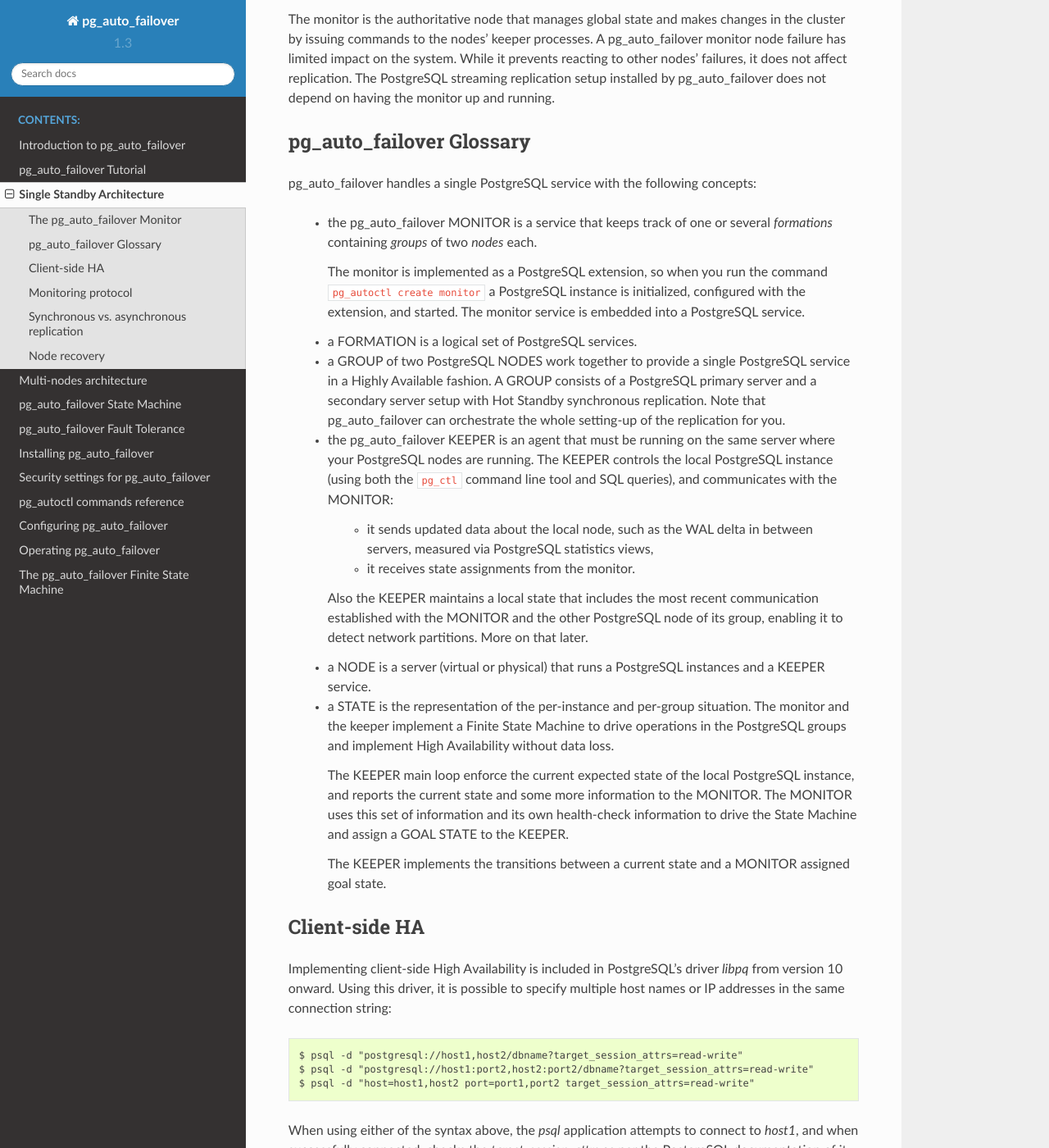
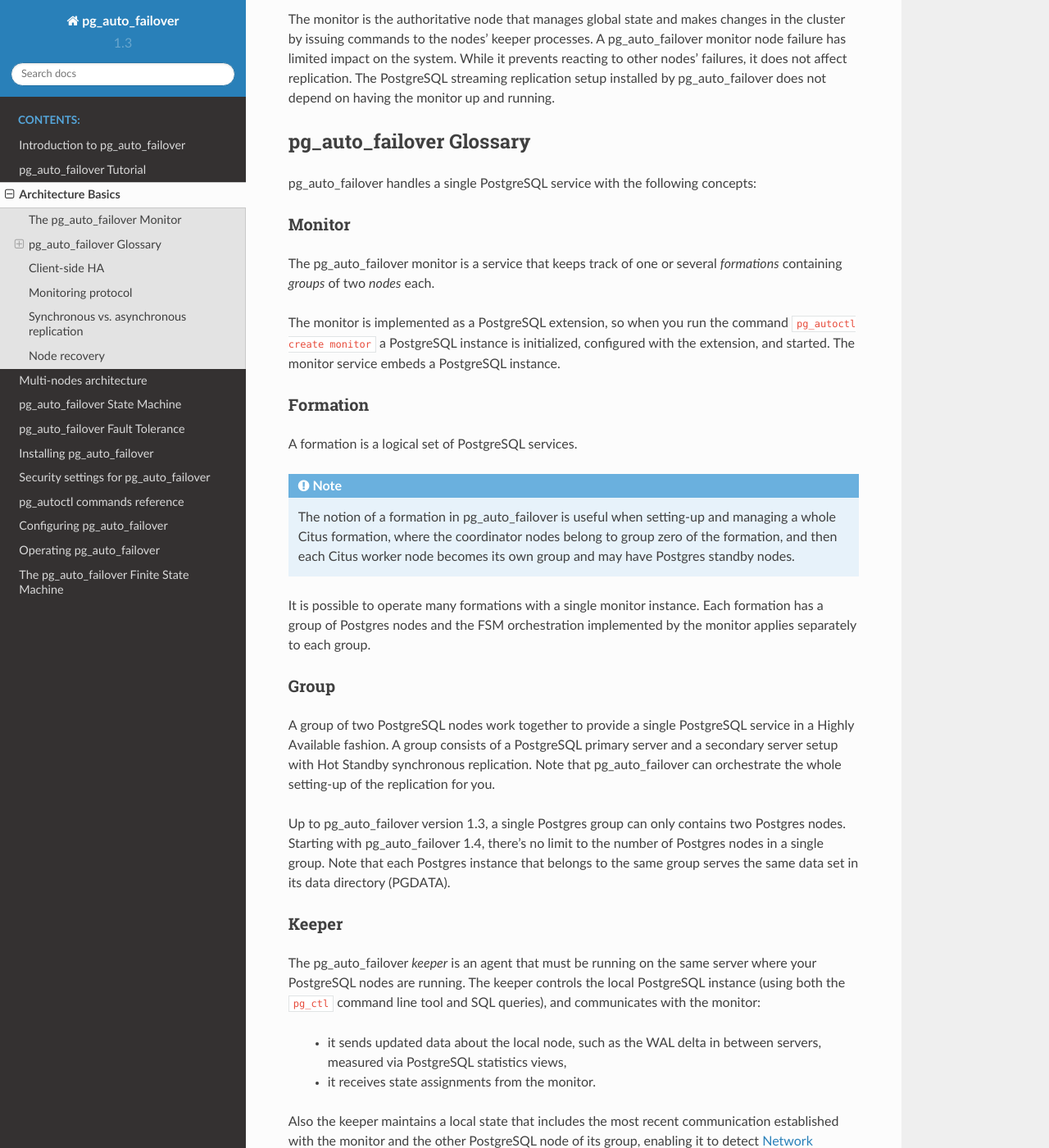
Before and after one commit to hapostgres/pg_auto_failover, a Sphinx documentation site: the page built from docs/architecture.rst, in a window 1280 px wide and 1400 px high, scrolled down 1476 px. Shown: the whole window at 82% size. Built offline with Sphinx 7.4.7 and the Read the Docs theme 2.0.0, drawn with Linux system fonts in a browser that asks for light colours; some of the changed text lies outside the part shown.

Commit message:
Rework the glossary, make entries section headers for direct links.

```diff
--- a/docs/architecture.rst
+++ b/docs/architecture.rst
@@ -1,5 +1,5 @@
-Single Standby Architecture
-===========================
+Architecture Basics
+===================
 
 pg_auto_failover is designed to handle a single PostgreSQL service using three
 nodes, and is resilient to losing any **one** of **three** nodes.
@@ -66,53 +66,105 @@
 
 pg_auto_failover handles a single PostgreSQL service with the following concepts:
 
-  - the pg_auto_failover MONITOR is a service that keeps track of one or several
-    *formations* containing *groups* of two *nodes* each.
+Monitor
+^^^^^^^
 
-    The monitor is implemented as a PostgreSQL extension, so when you run
-    the command ``pg_autoctl create monitor`` a PostgreSQL instance is
-    initialized, configured with the extension, and started. The monitor
-    service is embedded into a PostgreSQL service.
+The pg_auto_failover monitor is a service that keeps track of one or several
+*formations* containing *groups* of two *nodes* each.
 
-  - a FORMATION is a logical set of PostgreSQL services.
+The monitor is implemented as a PostgreSQL extension, so when you run the
+command ``pg_autoctl create monitor`` a PostgreSQL instance is initialized,
+configured with the extension, and started. The monitor service embeds a
+PostgreSQL instance.
 
-  - a GROUP of two PostgreSQL NODES work together to provide a single
-    PostgreSQL service in a Highly Available fashion. A GROUP consists of a
-    PostgreSQL primary server and a secondary server setup with Hot Standby
-    synchronous replication. Note that pg_auto_failover can orchestrate the whole
-    setting-up of the replication for you.
+Formation
+^^^^^^^^^
 
-  - the pg_auto_failover KEEPER is an agent that must be running on the same server
-    where your PostgreSQL nodes are running. The KEEPER controls the local
-    PostgreSQL instance (using both the ``pg_ctl`` command line tool and SQL
-    queries), and communicates with the MONITOR:
+A formation is a logical set of PostgreSQL services.
 
-      - it sends updated data about the local node, such as the WAL delta in
-        between servers, measured via PostgreSQL statistics views,
+.. note::
+   The notion of a formation in pg_auto_failover is useful when setting-up
+   and managing a whole Citus formation, where the coordinator nodes belong
+   to group zero of the formation, and then each Citus worker node becomes
+   its own group and may have Postgres standby nodes.
 
-      - it receives state assignments from the monitor.
+It is possible to operate many formations with a single monitor instance.
+Each formation has a group of Postgres nodes and the FSM orchestration
+implemented by the monitor applies separately to each group.
 
-    Also the KEEPER maintains a local state that includes the most recent
-    communication established with the MONITOR and the other PostgreSQL node
-    of its group, enabling it to detect network partitions. More on that
-    later.
+Group
+^^^^^
 
-  - a NODE is a server (virtual or physical) that runs a PostgreSQL
-    instances and a KEEPER service.
+A group of two PostgreSQL nodes work together to provide a single PostgreSQL
+service in a Highly Available fashion. A group consists of a PostgreSQL
+primary server and a secondary server setup with Hot Standby synchronous
+replication. Note that pg_auto_failover can orchestrate the whole setting-up
+of the replication for you.
 
-  - a STATE is the representation of the per-instance and per-group
-    situation. The monitor and the keeper implement a Finite State Machine
-    to drive operations in the PostgreSQL groups and implement High
-    Availability without data loss.
+Up to pg_auto_failover version 1.3, a single Postgres group can only
+contains two Postgres nodes. Starting with pg_auto_failover 1.4, there's no
+limit to the number of Postgres nodes in a single group. Note that each
+Postgres instance that belongs to the same group serves the same data set in
+its data directory (PGDATA).
 
-    The KEEPER main loop enforce the current expected state of the local
-    PostgreSQL instance, and reports the current state and some more
-    information to the MONITOR. The MONITOR uses this set of information and
-    its own health-check information to drive the State Machine and assign a
-    GOAL STATE to the KEEPER.
+Keeper
+^^^^^^
 
-    The KEEPER implements the transitions between a current state and a
-    MONITOR assigned goal state.
+The pg_auto_failover *keeper* is an agent that must be running on the same
+server where your PostgreSQL nodes are running. The keeper controls the
+local PostgreSQL instance (using both the ``pg_ctl`` command line tool and
+SQL queries), and communicates with the monitor:
+
+  - it sends updated data about the local node, such as the WAL delta in
+    between servers, measured via PostgreSQL statistics views,
+
+  - it receives state assignments from the monitor.
+
+Also the keeper maintains a local state that includes the most recent
+communication established with the monitor and the other PostgreSQL node of
+its group, enabling it to detect :ref:`network_partitions`.
+
+.. note::
+
+   In pg_auto_failover versions up to 1.3 included, the *keeper* process
+   started with ``pg_autoctl run`` manages a separate Postgres instance,
+   running as its own process tree.
+
+   Starting in pg_auto_failover version 1.4, the *keeper* process started
+   with ``pg_autoctl run`` runs the Postgres instance as a sub-process of
+   the main ``pg_autoctl`` process, allowing tighter control over the
+   Postgres execution and also making the solution works better in both
+   container environment (because it's now a single process tree) and with
+   systemd, because it uses a specific cgroup per service unit.
+
+Node
+^^^^
+
+A node is a server (virtual or physical) that runs a PostgreSQL instances
+and a keeper service. At any given time, any node might be a primary or a
+secondary Postgres instance, and the whole point of pg_auto_failover is that
+this state is going to change.
+
+As a result, refrain from naming your nodes with the role you intend for
+them. Again, this will change. Otherwise you would not be having a use case
+for pg_auto_failover.
+
+State
+^^^^^
+
+A state is the representation of the per-instance and per-group situation.
+The monitor and the keeper implement a Finite State Machine to drive
+operations in the PostgreSQL groups; allowing pg_auto_failover to implement
+High Availability with the goal of zero data loss.
+
+The keeper main loop enforce the current expected state of the local
+PostgreSQL instance, and reports the current state and some more information
+to the monitor. The monitor uses this set of information and its own
+health-check information to drive the State Machine and assign a goal state
+to the keeper.
+
+The keeper implements the transitions between a current state and a monitor
+assigned goal state.
 
 Client-side HA
 --------------
--- a/docs/fault-tolerance.rst
+++ b/docs/fault-tolerance.rst
@@ -87,6 +87,8 @@
     from the nodes. Also, health checks are not performed. It means that no
     automated failover may happen, even if needed.
 
+.. _network_partitions:
+
 Network Partitions
 ------------------
 
```
